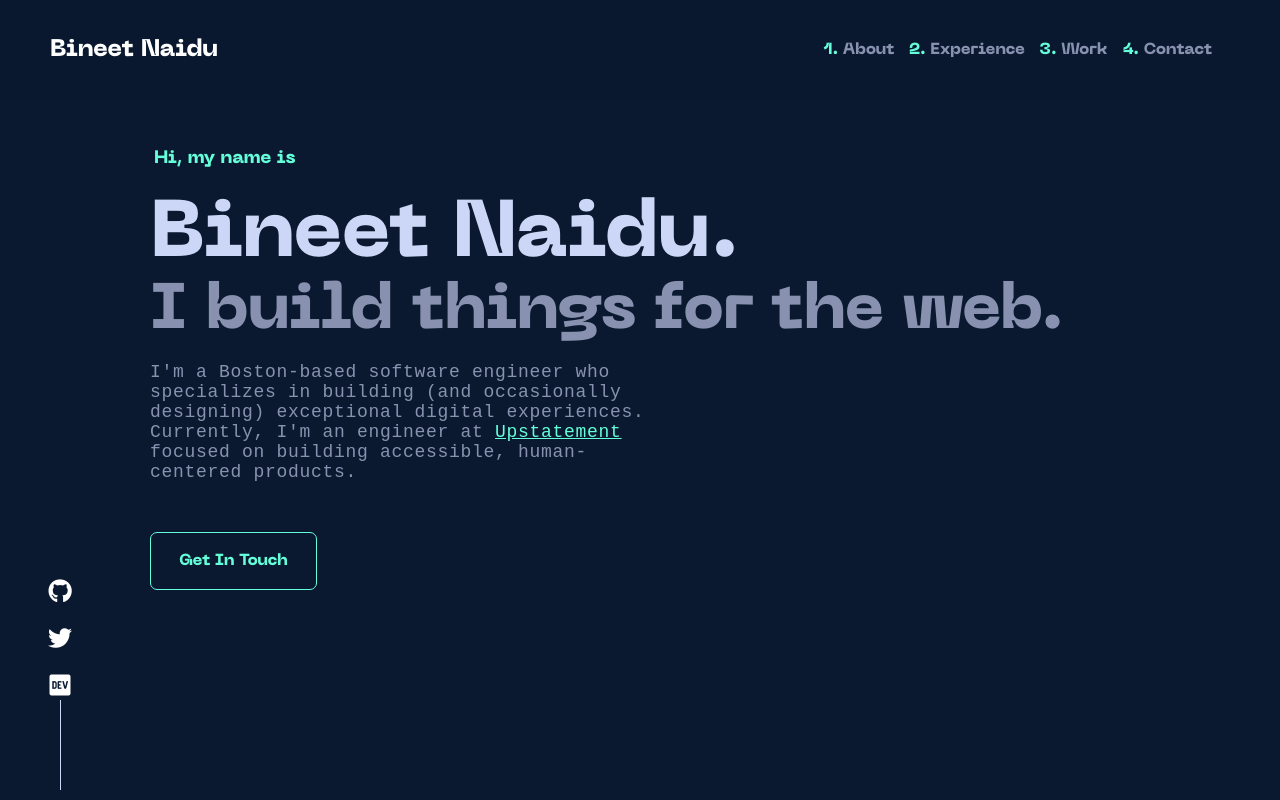
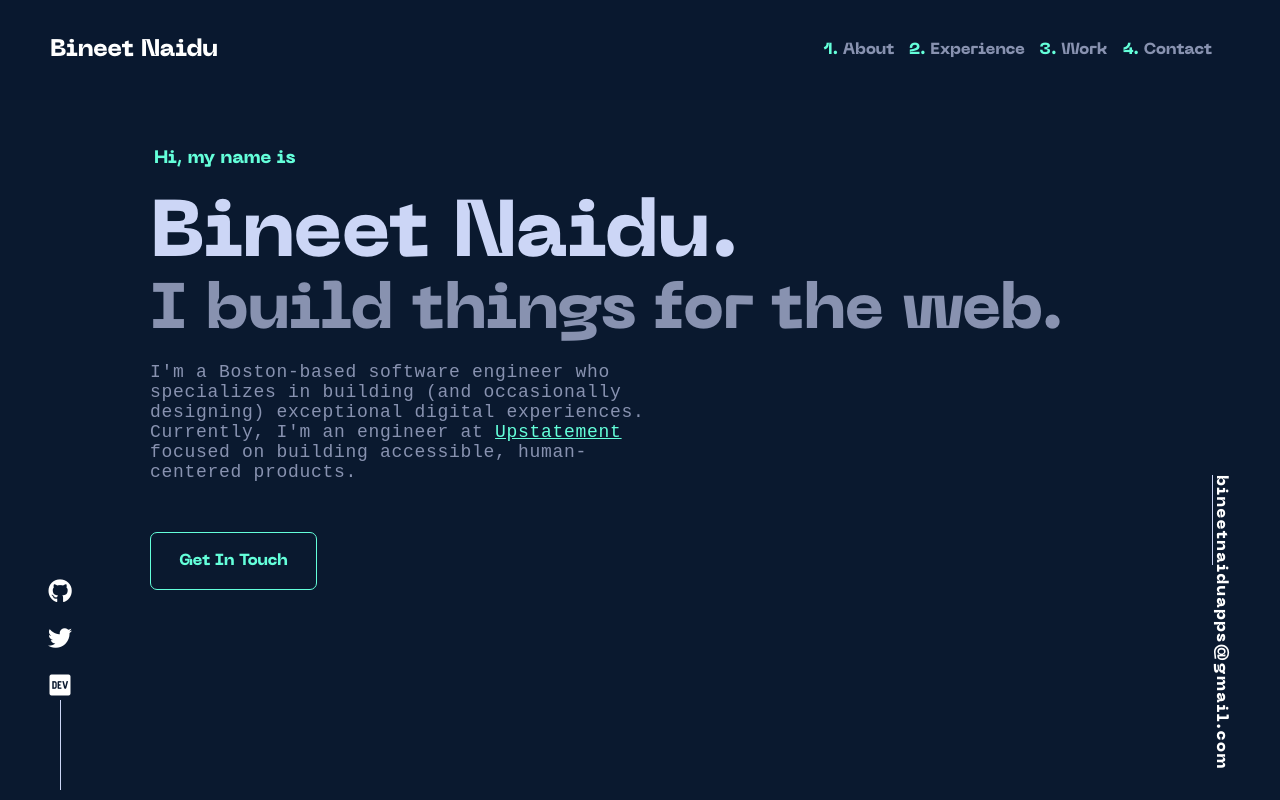
Before and after one commit to bineetNaidu/bineetnaidu.github.io, a React (Create React App) app: page / in a window 1280 px wide. Shown: the top 800 px of the page. Built offline with nearby package versions, Linux system fonts and the light colour scheme; no server answers; the database is empty.

Commit message:
🎉 add email handlers!

```diff
--- /dev/null
+++ b/src/components/EmailHandlers.tsx
@@ -0,0 +1,12 @@
+import { FC } from 'react';
+import '../styles/EmailHandlers.scss';
+
+export const EmailHandlers: FC = () => {
+  return (
+    <div className="emailHandlers">
+      <div className="email">
+        <a href="mailto:bineetnaiduapps@gmail.com">bineetnaiduapps@gmail.com</a>
+      </div>
+    </div>
+  );
+};
--- a/src/components/Wrapper.tsx
+++ b/src/components/Wrapper.tsx
@@ -1,14 +1,14 @@
 import { FC } from 'react';
 import '../styles/Wrapper.scss';
 import { SocialHandlers } from './SocialHandlers';
+import { EmailHandlers } from './EmailHandlers';
 
 export const Wrapper: FC = ({ children }) => {
   return (
     <div className="wrapper">
-      {/* Dangling Social Links */}
       <SocialHandlers />
       <div className="wrapper__body">{children}</div>
-      {/* Dangling Mail Link */}
+      <EmailHandlers />
     </div>
   );
 };
--- /dev/null
+++ b/src/styles/EmailHandlers.scss
@@ -0,0 +1,41 @@
+@import 'variables';
+
+.emailHandlers {
+  width: 40px;
+  position: fixed;
+  bottom: 0px;
+  left: auto;
+  right: 40px;
+  z-index: 10;
+  color: $color-main;
+
+  @media (max-width: 883px) {
+    display: none;
+  }
+
+  .email {
+    display: flex;
+    flex-direction: column;
+    -webkit-box-align: center;
+    align-items: center;
+    position: relative;
+
+    & > a {
+      margin: 20px auto;
+      padding: 10px;
+      letter-spacing: 0.1em;
+      -webkit-writing-mode: vertical-rl;
+      writing-mode: vertical-rl;
+      position: relative;
+
+      &::after {
+        content: '';
+        display: block;
+        width: 1px;
+        height: 90px;
+        margin: 0px auto;
+        background-color: $color-main;
+      }
+    }
+  }
+}
```
